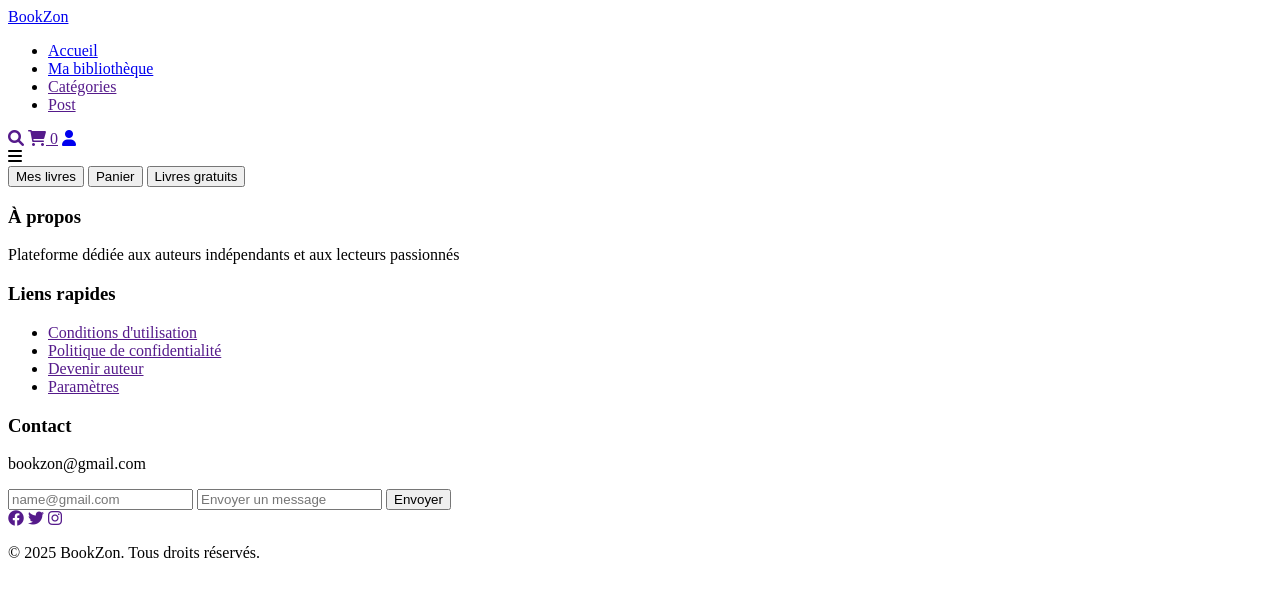
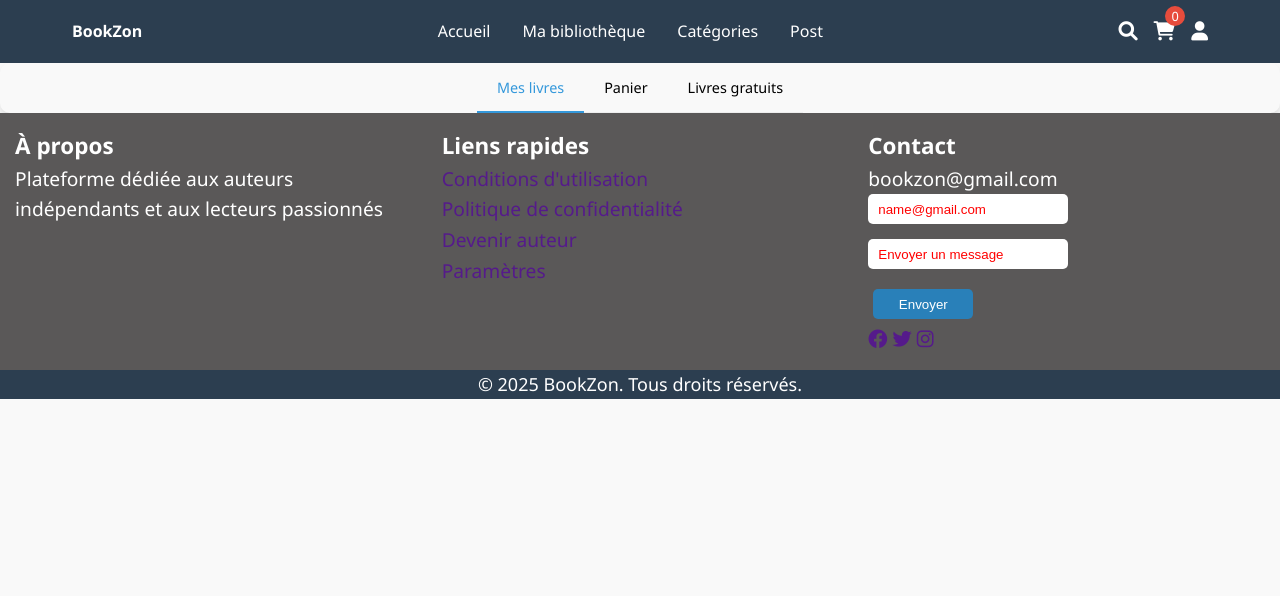
Before and after one commit to Epiweb-tech/Bookzon, a plain HTML site: page lecteur.html in a window 1280 px wide. Drawn offline with Linux system fonts and the light colour scheme; files that its build step writes are made by us from their sources; the site is published under a folder, as on GitHub Pages, so addresses that start at the root find nothing.

Commit message:
Update lecteur.html

```diff
--- a/lecteur.html
+++ b/lecteur.html
@@ -4,8 +4,8 @@
 <head>
     <meta charset="UTF-8">
     <meta name="viewport" content="width=device-width, initial-scale=1.0">
-    <link rel="stylesheet" href="/ZON/css/lecteur.css">
-    <link rel="stylesheet" href="/ZON/css/nav-footer.css">
+    <link rel="stylesheet" href="lecteur.css">
+    <link rel="stylesheet" href="nav-footer.css">
     <link rel="stylesheet" href="https://cdnjs.cloudflare.com/ajax/libs/font-awesome/6.0.0-beta3/css/all.min.css">
     <title>Ma bibliothèque</title>
 </head>
@@ -20,7 +20,7 @@
             </div>
             <!--menu de navigation-->
             <ul class="nav-links">
-                <li><a href="/ZON/pages/index.html">Accueil</a></li>
+                <li><a href="index.html">Accueil</a></li>
                 <li><a href="lecteur.html">Ma bibliothèque</a></li>
                 <li><a href=""> Catégories</a></li>
                 <li><a href="">Post</a></li>
@@ -89,4 +89,5 @@
 
 </body>
 
+
 </html>
```
